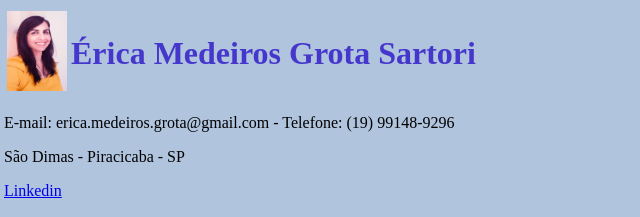
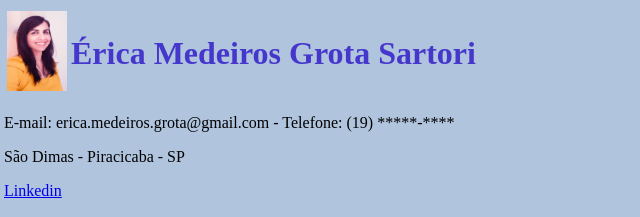
Before and after one commit to EricaMGS/CurriculoEricaMGS, a plain HTML site: page index.html in a window 1280 px wide. Shown: the top 217 px of the page, 4-644 px from the left. Drawn offline with Linux system fonts and the light colour scheme.

Commit message:
Update index.html
Removendo número celular

```diff
--- a/index.html
+++ b/index.html
@@ -12,7 +12,7 @@
     <td><h1 style= "color:rgb(70, 55, 204);"background-color:DodgerBlue;">Érica Medeiros Grota Sartori</h1></td>
     </tr>
 </table>
-<p>E-mail: erica.medeiros.grota@gmail.com - Telefone: (19) 99148-9296</p>
+<p>E-mail: erica.medeiros.grota@gmail.com - Telefone: (19) *****-****</p>
 <p>São Dimas - Piracicaba - SP</p>
 <a href="https://www.linkedin.com/in/erica-medeiros-grota-sartori/">Linkedin</a>
 <br>
```
